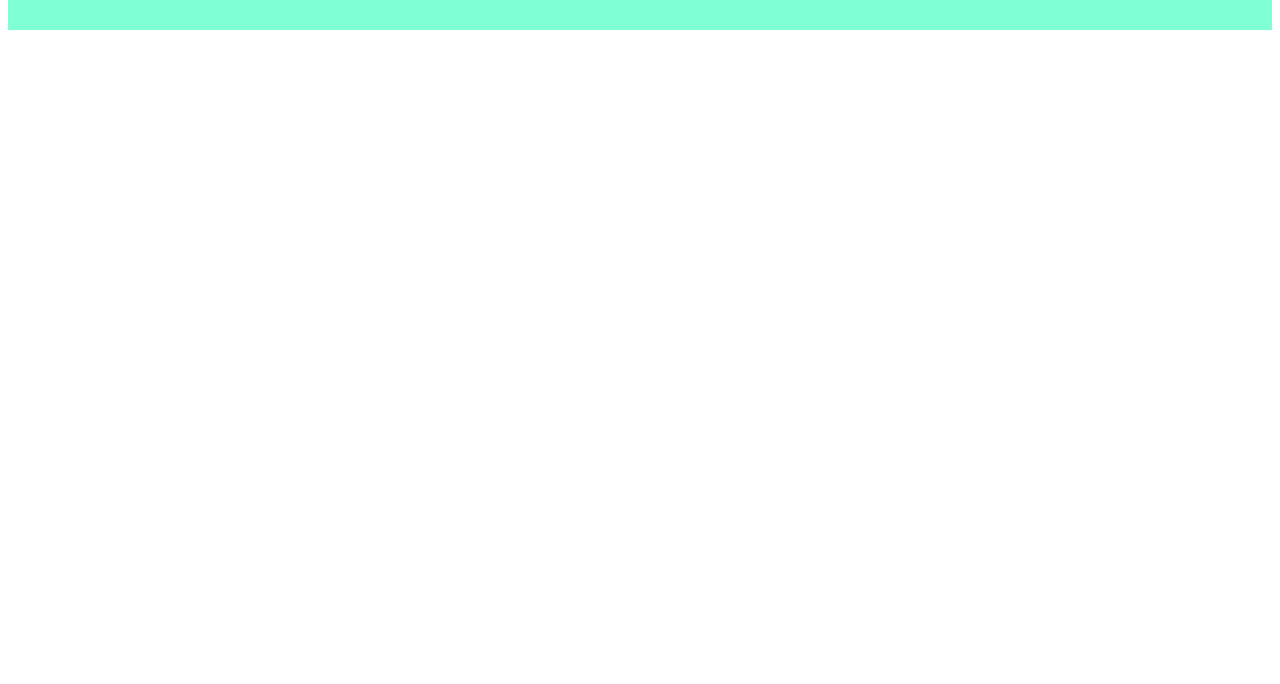
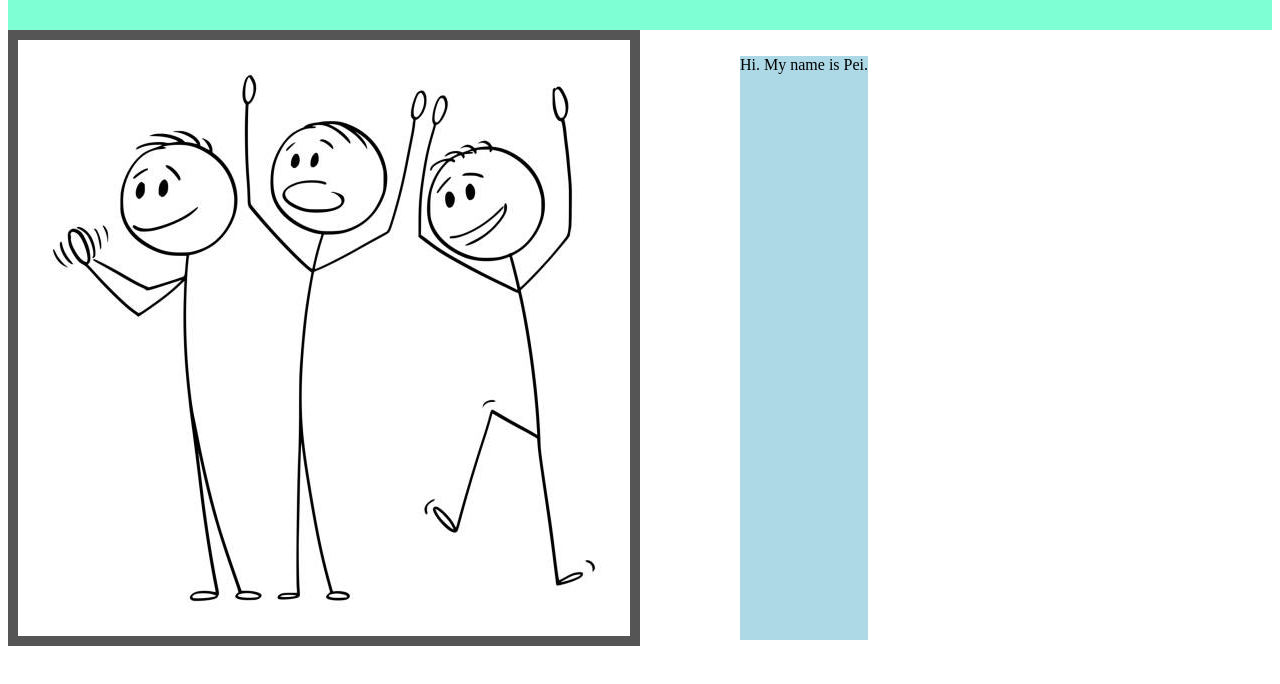
Before and after one commit to pmashi/HTML-Static-Project, a plain HTML site: page index.html in a window 1280 px wide. Shown: the part 112-796 px from the top of the page. Drawn offline with Linux system fonts and the light colour scheme.

Commit message:
new stuft
picture + text

```diff
--- a/index.html
+++ b/index.html
@@ -3,17 +3,22 @@
     <head>
         <title>My Static Webpage</title>
         <link rel="stylesheet" href="style.css">
-        <style>
-
-        </style>
         <script></script>
     </head>
 
-    <div class="header">
-        STATIC WEBPAGE!
-    </div>
+    <body>
+        <div class="header">
+            STATIC WEBPAGE!
+        </div>
+    </body>
 
     <body>
+        <section>
+            <img src="stickfigures.jpg" class="image">
 
+            <p class="down">
+                Hi. My name is Pei.
+            </p>
+        </section>
     </body>
 </html>
--- a/style.css
+++ b/style.css
@@ -5,3 +5,23 @@
     color: white;
     font-size: 64px;
 }
+
+.down {
+    position:relative;
+    top: 10px;
+    left: 100px;
+    background-color: lightblue;
+}
+
+.image {
+    border-color: black;
+    border: 10px solid #555;
+}
+
+.info {
+    font-size: 36px;
+}
+
+section {
+    display:flex;
+}
```
Also changed, not shown: interest.html (added), stickfigures.jpg (added).
